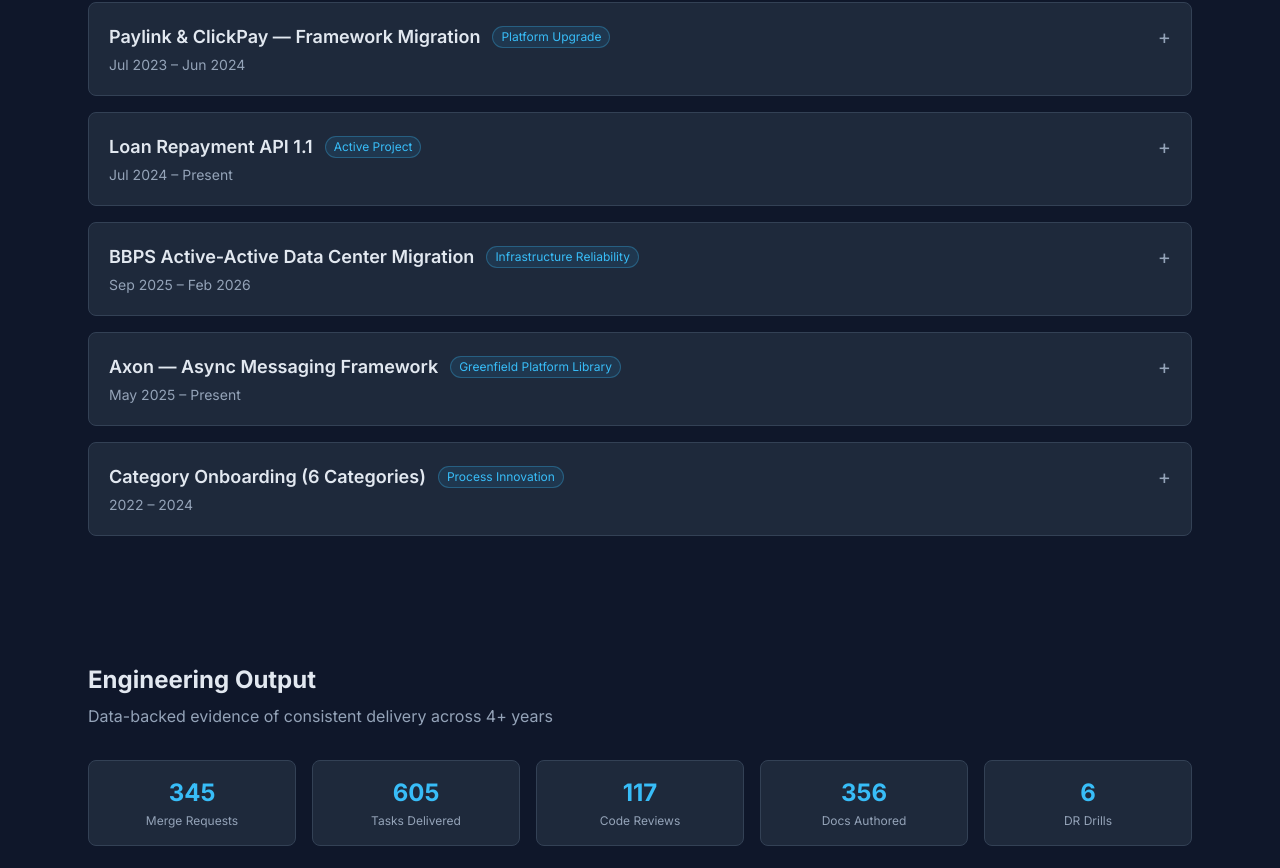
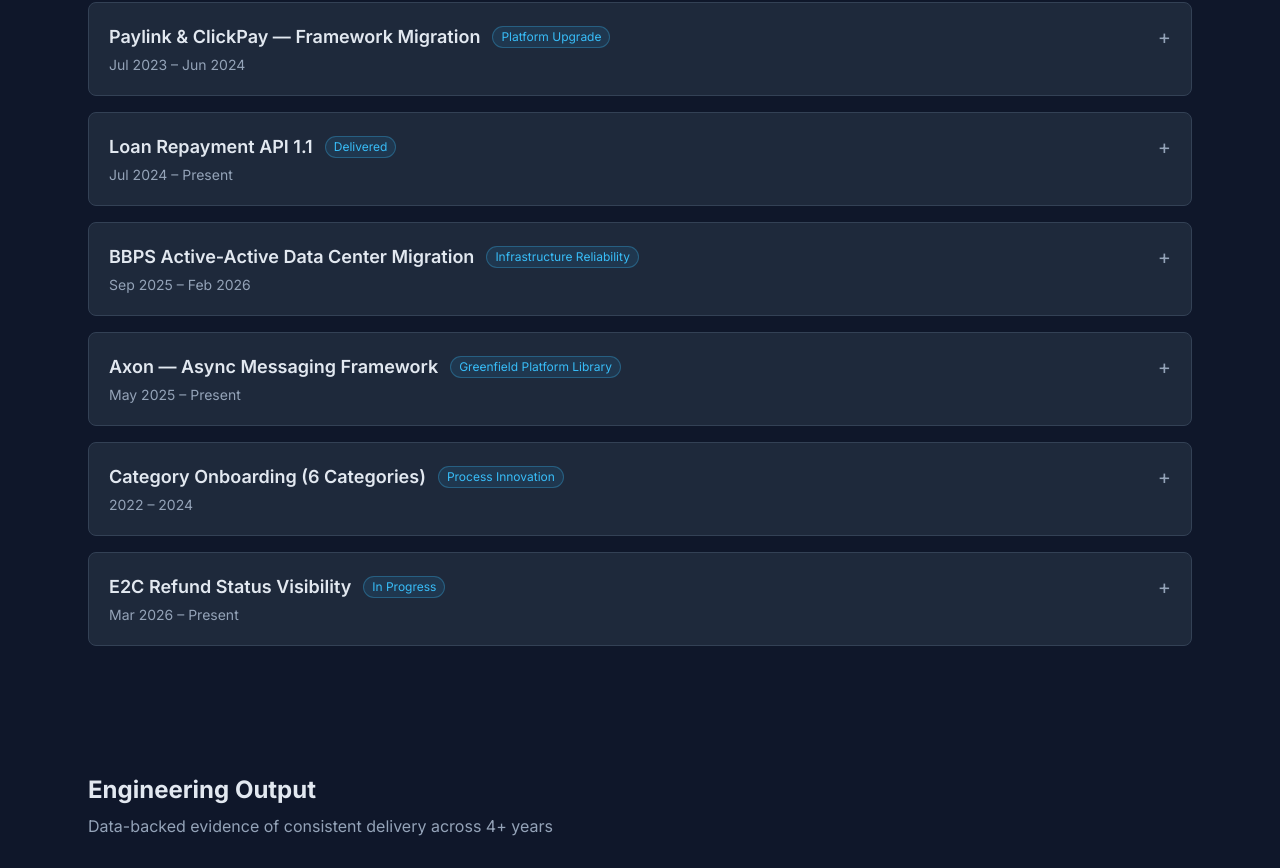
Before and after one commit to arjunprsd/portfolio, a Next.js app: page /arjunprasad.github.io/ in a window 1280 px wide. Shown: the part 2636-3504 px from the top of the page. Built offline with nearby package versions, Linux system fonts and the light colour scheme.

Commit message:
update project statuses

```diff
--- a/src/app/data/portfolio.ts
+++ b/src/app/data/portfolio.ts
@@ -126,7 +126,7 @@
   {
     title: "Loan Repayment API 1.1",
     period: "Jul 2024 – Present",
-    tag: "Active Project",
+    tag: "Delivered",
     problem:
       "BBPS introduced API 1.1 for loan payments with advance payment support, EMI steppers, and partial pay — requiring significant backend changes and external coordination with NPCI.",
     solution:
@@ -186,6 +186,21 @@
       { metric: "Categories Launched by Ops (no eng)", before: "0", after: "2 (Rentals, NPS)" },
     ],
     techStack: ["Java", "BBPS Protocol", "Catalogue Service", "Process Design"],
+  },
+  {
+    title: "E2C Refund Status Visibility",
+    period: "Mar 2026 – Present",
+    tag: "In Progress",
+    problem:
+      "2–2.5 lakh daily UPI refunds from external merchant PSPs (GPay→PhonePe) have zero in-app visibility. Users must manually check bank statements to know if a refund succeeded or failed — causing support tickets and poor user experience.",
+    solution:
+      "Building end-to-end refund status tracking: integrating with NPCI refund callbacks, surfacing real-time refund state in PhonePe app, handling edge cases for failed/partial refunds across external PSP flows.",
+    impact: [
+      { metric: "Daily Refunds Affected", before: "2–2.5L (no visibility)", after: "Full in-app status tracking" },
+      { metric: "User Experience", before: "Check bank statement manually", after: "Real-time refund status in app" },
+      { metric: "Support Tickets", before: "High (refund queries)", after: "Expected significant reduction" },
+    ],
+    techStack: ["Java", "UPI Protocol", "NPCI Integration", "Event Pipeline"],
   },
 ];
 
```
